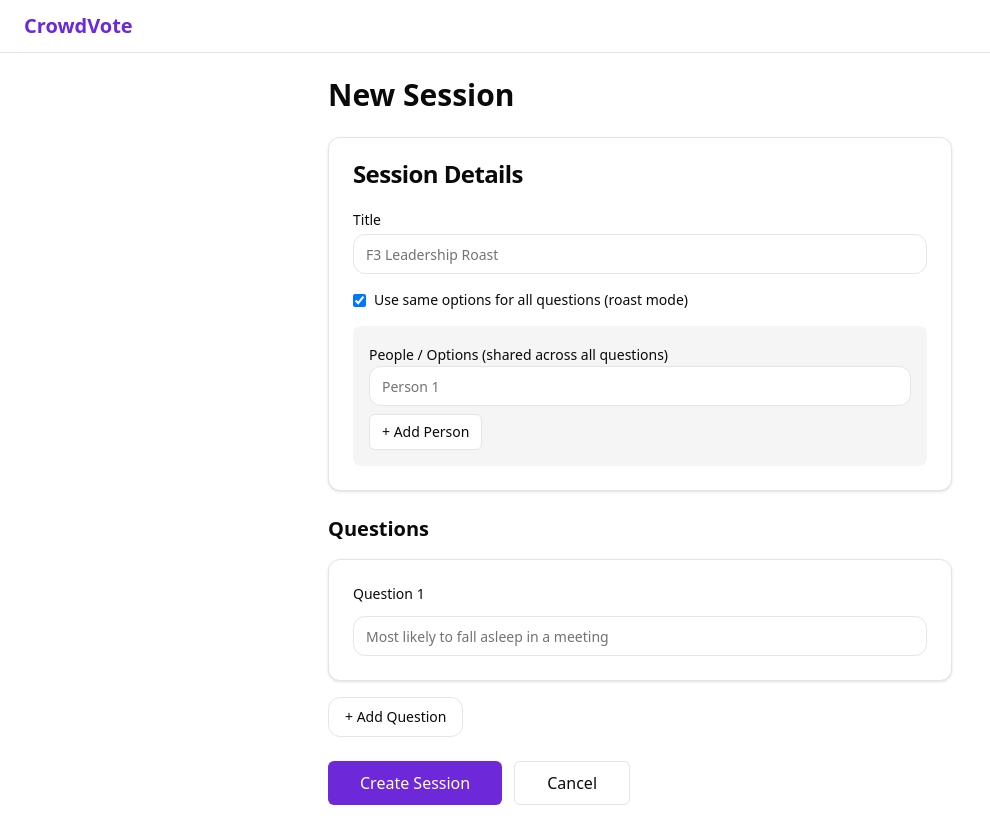
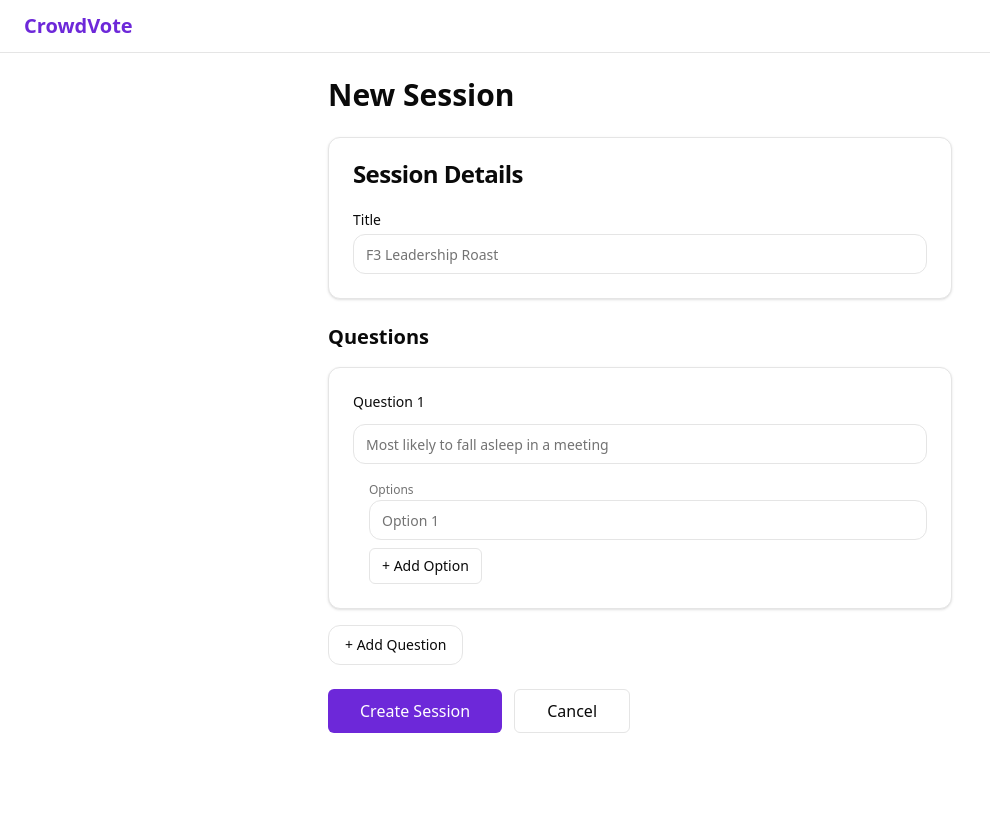
Before and after one commit to pstaylor-patrick/crowdvote, a Next.js app in the folder apps/web/: page /session/new in a window 1280 px wide. Shown: the whole page, without its empty margins (0-990 px from the left). After the commit the page ends 800 px from the top, so only its background shows below. Built offline with nearby package versions, Linux system fonts and the light colour scheme.

Commit message:
Remove shared options feature from new session form

```diff
--- a/apps/web/app/(host)/session/new/page.tsx
+++ b/apps/web/app/(host)/session/new/page.tsx
@@ -16,9 +16,6 @@ export default function NewSessionPage() {
   const [title, setTitle] = useState("");
   const [questions, setQuestions] = useState<QuestionInput[]>([{ prompt: "", options: [""] }]);
   const [submitting, setSubmitting] = useState(false);
-  // Default shared options for roast mode (applied to all questions)
-  const [sharedOptions, setSharedOptions] = useState<string[]>([""]);
-  const [useSharedOptions, setUseSharedOptions] = useState(true);
 
   const addQuestion = () => {
     setQuestions([...questions, { prompt: "", options: [""] }]);
@@ -28,16 +25,6 @@ export default function NewSessionPage() {
     const updated = [...questions];
     updated[idx] = { ...updated[idx]!, prompt };
     setQuestions(updated);
-  };
-
-  const addSharedOption = () => setSharedOptions([...sharedOptions, ""]);
-  const updateSharedOption = (idx: number, val: string) => {
-    const updated = [...sharedOptions];
-    updated[idx] = val;
-    setSharedOptions(updated);
-  };
-  const removeSharedOption = (idx: number) => {
-    setSharedOptions(sharedOptions.filter((_, i) => i !== idx));
   };
 
   const addOption = (qIdx: number) => {
@@ -74,7 +61,6 @@ export default function NewSessionPage() {
     if (!title.trim()) return;
     setSubmitting(true);
 
-    const filteredShared = sharedOptions.filter((o) => o.trim());
     const payload = {
       title: title.trim(),
       type: "roast",
@@ -82,7 +68,7 @@ export default function NewSessionPage() {
         .filter((q) => q.prompt.trim())
         .map((q) => ({
           prompt: q.prompt.trim(),
-          options: useSharedOptions ? filteredShared : q.options.filter((o) => o.trim()),
+          options: q.options.filter((o) => o.trim()),
         })),
     };
 
@@ -117,44 +103,6 @@ export default function NewSessionPage() {
               placeholder="F3 Leadership Roast"
             />
           </div>
-
-          <div className="flex items-center gap-2">
-            <input
-              type="checkbox"
-              id="shared"
-              checked={useSharedOptions}
-              onChange={(e) => setUseSharedOptions(e.target.checked)}
-              className="rounded"
-            />
-            <label htmlFor="shared" className="text-sm">
-              Use same options for all questions (roast mode)
-            </label>
-          </div>
-
-          {useSharedOptions && (
-            <div className="space-y-2 p-4 bg-muted rounded-lg">
-              <label className="text-sm font-medium">
-                People / Options (shared across all questions)
-              </label>
-              {sharedOptions.map((opt, i) => (
-                <div key={i} className="flex gap-2">
-                  <Input
-                    value={opt}
-                    onChange={(e) => updateSharedOption(i, e.target.value)}
-                    placeholder={`Person ${i + 1}`}
-                  />
-                  {sharedOptions.length > 1 && (
-                    <Button variant="ghost" size="sm" onClick={() => removeSharedOption(i)}>
-                      X
-                    </Button>
-                  )}
-                </div>
-              ))}
-              <Button variant="outline" size="sm" onClick={addSharedOption}>
-                + Add Person
-              </Button>
-            </div>
-          )}
         </CardContent>
       </Card>
 
@@ -177,7 +125,6 @@ export default function NewSessionPage() {
                 placeholder="Most likely to fall asleep in a meeting"
               />
 
-              {!useSharedOptions && (
               <div className="space-y-2 pl-4">
                 <label className="text-xs text-muted-foreground">Options</label>
                 {q.options.map((opt, oIdx) => (
@@ -198,7 +145,6 @@ export default function NewSessionPage() {
                   + Add Option
                 </Button>
               </div>
-              )}
             </CardContent>
           </Card>
         ))}
```
Lines whose indentation alone changed are shown as unchanged.
